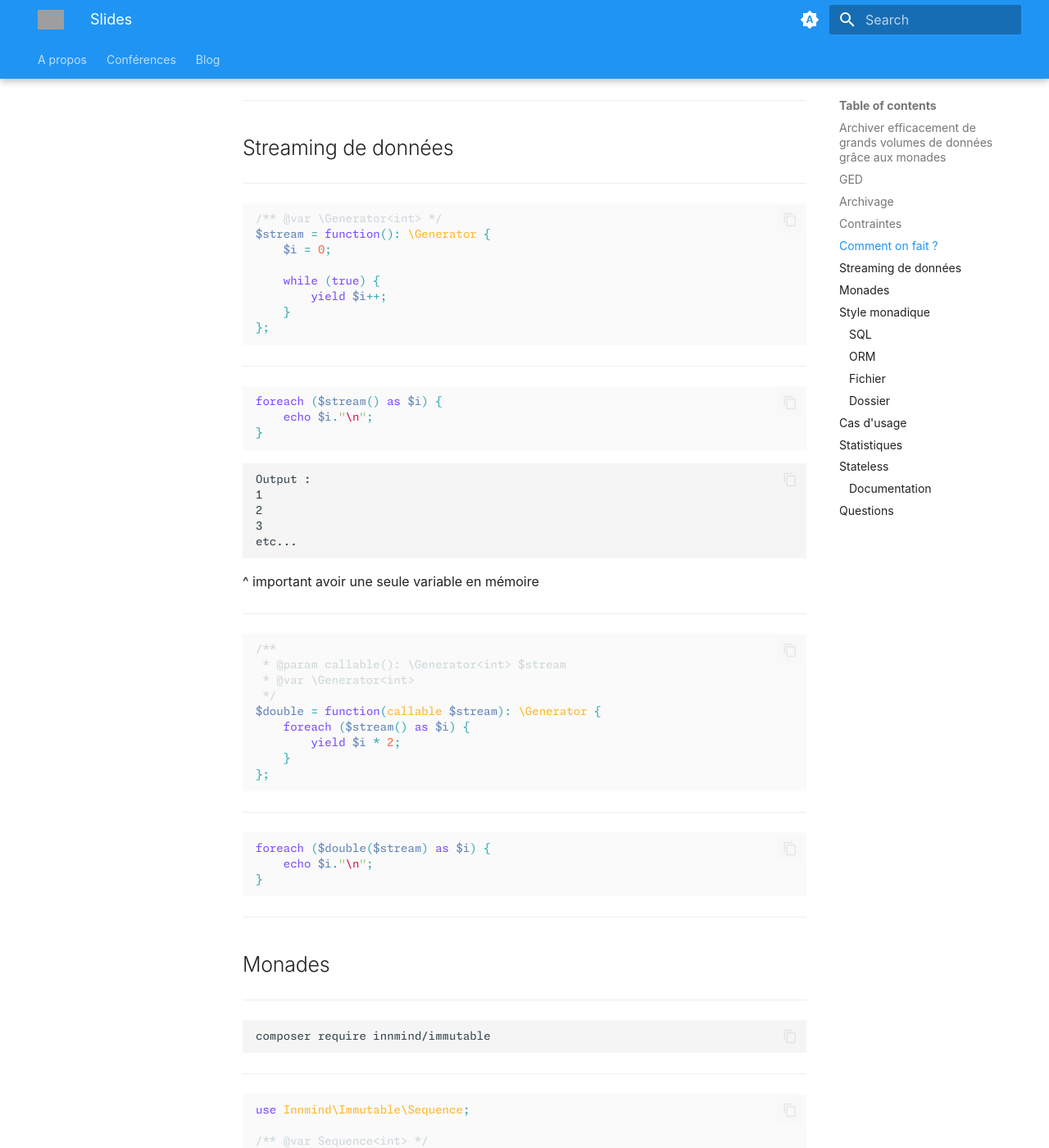
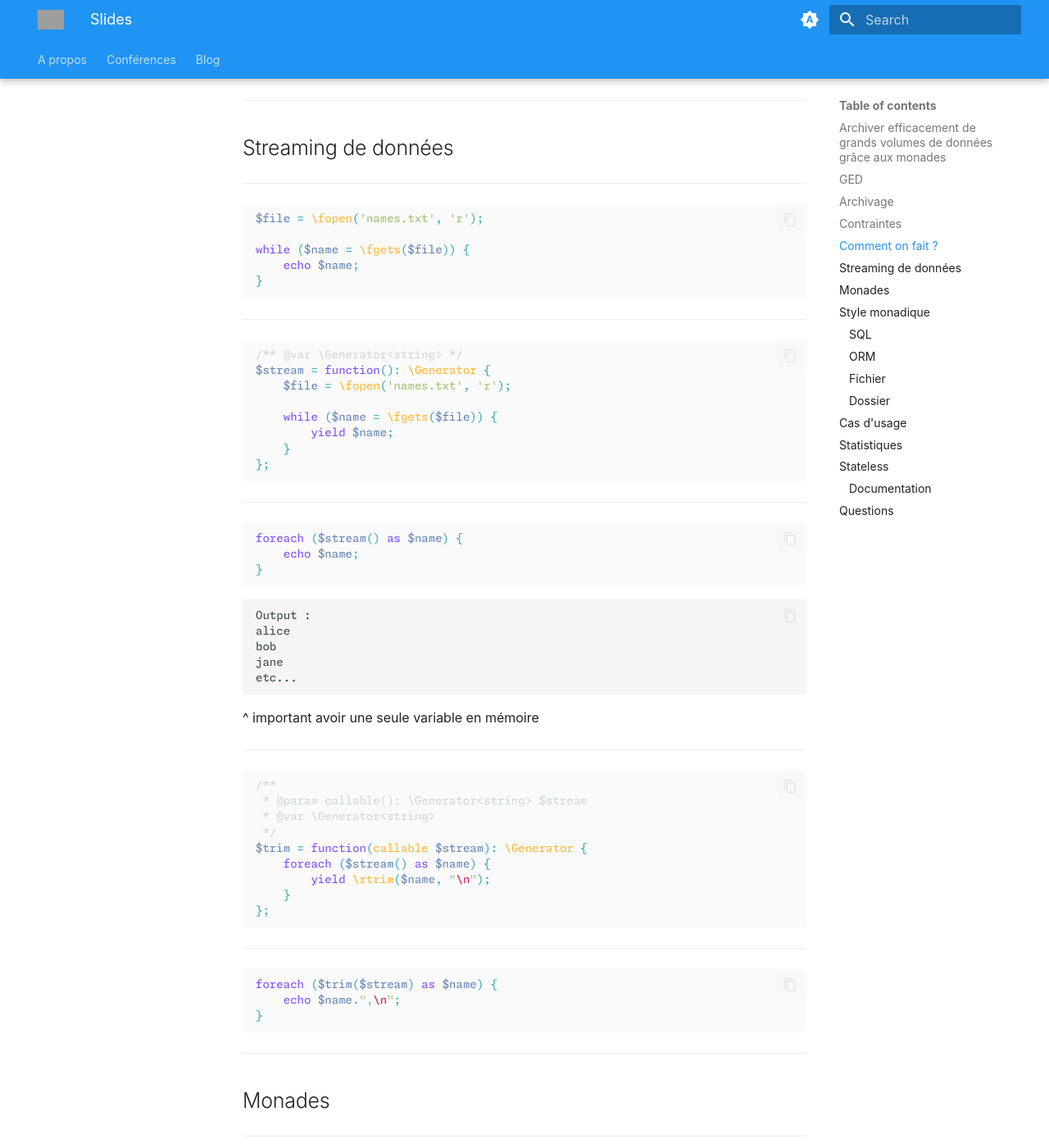
Before and after one commit to Baptouuuu/baptouuuu.github.io, an MkDocs documentation site: the page built from docs/conferences/retex archivage/slides.md, in a window 1280 px wide and 1400 px high, scrolled down 1624 px. Shown: the whole window at 82% size. Built offline with MkDocs 1.6.1 and Material for MkDocs 9.7.7, drawn with Linux system fonts in a browser that asks for light colours; some of the changed text lies outside the part shown; grey boxes are pictures that could not be loaded.

Commit message:
use file generator instead of ints

````diff
--- a/docs/conferences/retex archivage/slides.md
+++ b/docs/conferences/retex archivage/slides.md
@@ -65,12 +65,22 @@ theme: Fira, 6
 ---
 
 ```php
-/** @var \Generator<int> */
+$file = \fopen('names.txt', 'r');
+
+while ($name = \fgets($file)) {
+    echo $name;
+}
+```
+
+---
+
+```php
+/** @var \Generator<string> */
 $stream = function(): \Generator {
-    $i = 0;
+    $file = \fopen('names.txt', 'r');
 
-    while (true) {
-        yield $i++;
+    while ($name = \fgets($file)) {
+        yield $name;
     }
 };
 ```
@@ -78,16 +88,16 @@ $stream = function(): \Generator {
 ---
 
 ```php
-foreach ($stream() as $i) {
-    echo $i."\n";
+foreach ($stream() as $name) {
+    echo $name;
 }
 ```
 
 ```txt
 Output :
-1
-2
-3
+alice
+bob
+jane
 etc...
 ```
 
@@ -98,12 +108,12 @@ etc...
 
 ```php
 /**
- * @param callable(): \Generator<int> $stream
- * @var \Generator<int>
+ * @param callable(): \Generator<string> $stream
+ * @var \Generator<string>
  */
-$double = function(callable $stream): \Generator {
-    foreach ($stream() as $i) {
-        yield $i * 2;
+$trim = function(callable $stream): \Generator {
+    foreach ($stream() as $name) {
+        yield \rtrim($name, "\n");
     }
 };
 ```
@@ -111,8 +121,8 @@ $double = function(callable $stream): \Generator {
 ---
 
 ```php
-foreach ($double($stream) as $i) {
-    echo $i."\n";
+foreach ($trim($stream) as $name) {
+    echo $name.",\n";
 }
 ```
 
@@ -131,12 +141,12 @@ composer require innmind/immutable
 ```php
 use Innmind\Immutable\Sequence;
 
-/** @var Sequence<int> */
+/** @var Sequence<string> */
 $stream = Sequence::lazy(function() {
-    $i = 0;
+    $file = \fopen('names.txt', 'r');
 
-    while (true) {
-        yield $i++;
+    while ($name = \fgets($file)) {
+        yield $name;
     }
 });
 ```
@@ -144,8 +154,8 @@ $stream = Sequence::lazy(function() {
 ---
 
 ```php
-$stream->foreach(function(int $i) {
-    echo $i."\n";
+$stream->foreach(function(string $name) {
+    echo $name;
 });
 ```
 
@@ -154,10 +164,10 @@ $stream->foreach(function(int $i) {
 [.code-highlight: 1-2]
 
 ```php
-/** @var Sequence<int> */
-$double = $stream->map(fn(int $i) => $i * 2);
-$double->foreach(function(int $i) {
-    echo $i."\n";
+/** @var Sequence<string> */
+$trimmed = $stream->map(fn(string $name) => \rtrim($name, "\n"));
+$trimmed->foreach(function(string $name) {
+    echo $name.",\n";
 });
 ```
 
````
